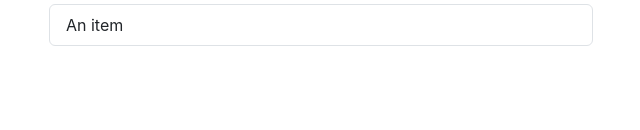
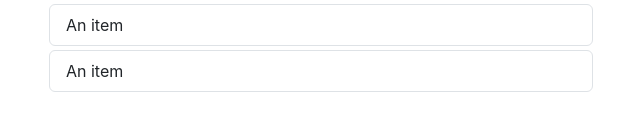
Before and after one commit to muslumhanerol/ToDo_App_With_ContextAPI, a React (Create React App) app in the folder todo_app_contextapi/: page / in a window 1280 px wide. Shown: the part 342-472 px from the top of the page, without its empty margins (319-959 px from the left). Built offline with nearby package versions, Linux system fonts and the light colour scheme.

Commit message:
Update TodoContainer.js

```diff
--- a/todo_app_contextapi/src/Components/TodoContainer.js
+++ b/todo_app_contextapi/src/Components/TodoContainer.js
@@ -7,10 +7,9 @@ const TodoContainer = () => {
     return (
         <>
             <ul className='list-group'>
-                <Todo />
-                <Todo />
-                <Todo />
-                <Todo />
+                {
+                    context.taskList.map(task => <Todo task={task} />)
+                }
             </ul>
         </>
     )
```
